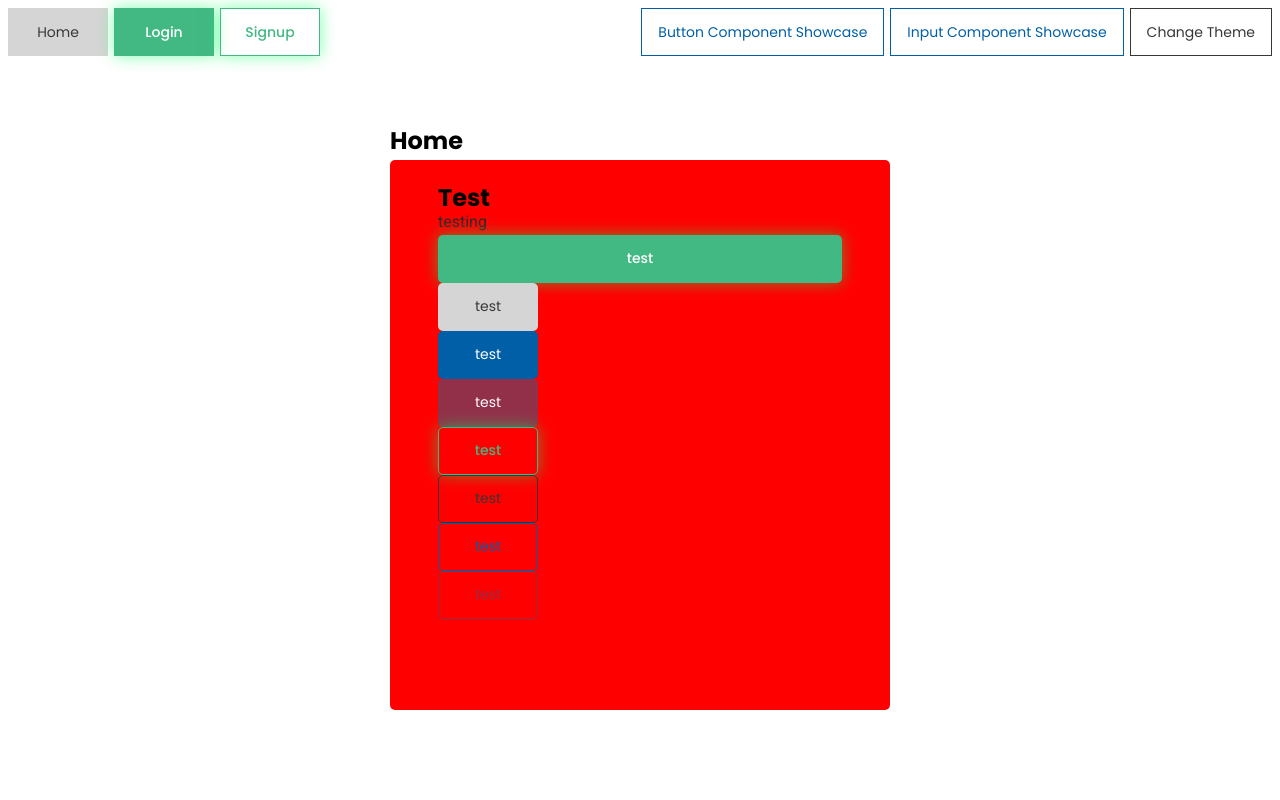
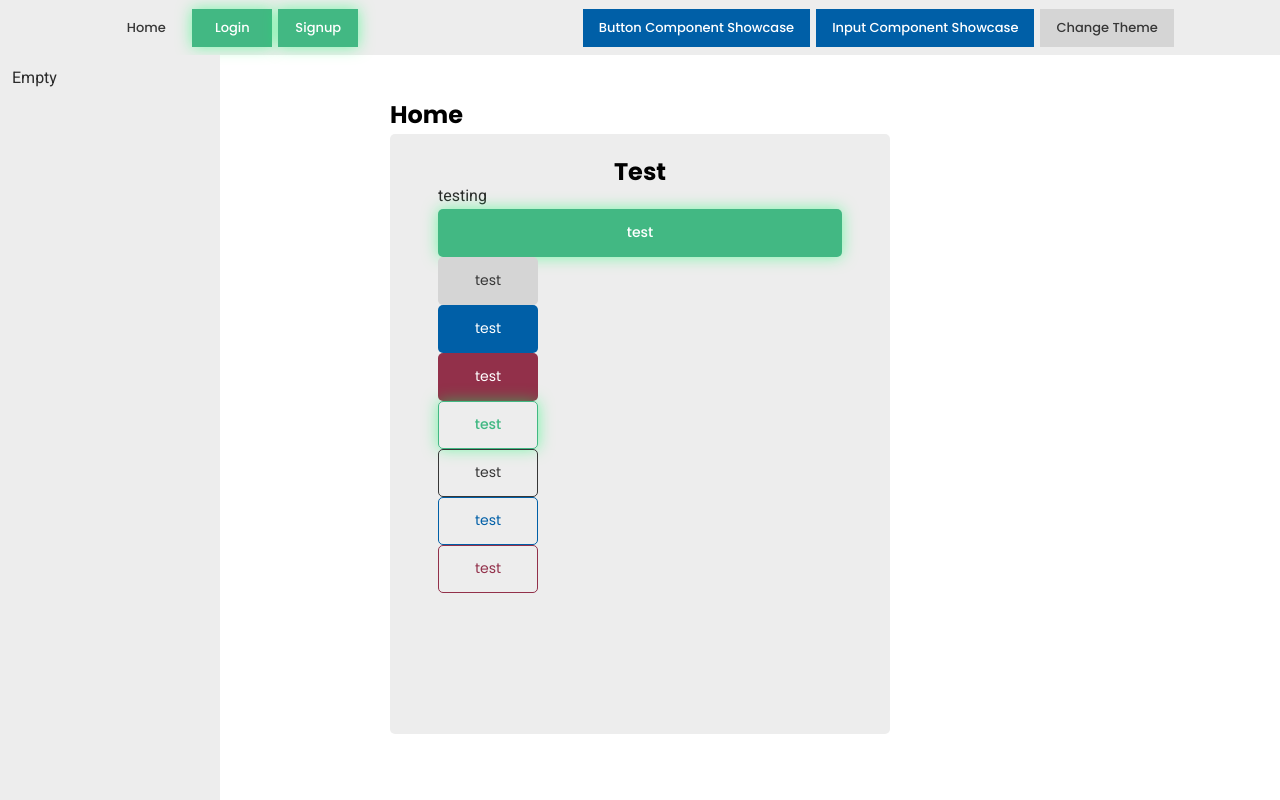
Before and after one commit to Fanoflix/fatefy, a Vue app: page / in a window 1280 px wide. Built offline with nearby package versions, Linux system fonts and the light colour scheme.

Commit message:
Navbar component complete.
Important TODO:
Fix button scss for .dark mode

```diff
--- a/src/App.vue
+++ b/src/App.vue
@@ -1,55 +1,6 @@
 <template>
-  <div class="nav">
-    <div class="left">
-      <FButton
-        type="secondary"
-        label="Home"
-        size="md"
-        @click="$router.push('/')"
-      />
-
-      <FButton
-        type="primary"
-        label="Login"
-        size="md"
-        @click="$router.push('/login')"
-      />
-
-      <FButton
-        type="primary"
-        label="Signup"
-        outlined
-        size="md"
-        @click="$router.push('/signup')"
-      />
-    </div>
-
-    <div class="right">
-      <FButton
-        type="important"
-        label="Button Component Showcase"
-        outlined
-        size="md"
-        @click="$router.push('/buttonShowcase')"
-      />
-
-      <FButton
-        type="important"
-        label="Input Component Showcase"
-        outlined
-        size="md"
-        @click="$router.push('/inputShowcase')"
-      />
-
-      <f-button
-        type="secondary"
-        size="md"
-        outlined
-        label="Change Theme"
-        @click="changeTheme"
-      />
-    </div>
-  </div>
+  <FNavbar />
+  <FSidebar />
 
   <div class="current-view">
     <RouterView />
@@ -57,18 +8,15 @@
 </template>
 
 <script setup>
-import FButton from "./components/button/FButton.vue";
 import { RouterView } from "vue-router";
 import { useThemeStore } from "./stores/theme.js";
 import { onBeforeMount } from "vue";
-
-// TODO: Extract this snippet wherever you implement the 'Switch Theme' button
+import FNavbar from "./components/navbar/FNavbar.vue";
+import FSidebar from "./components/sidebar/FSidebar.vue";
 
 const themeStore = useThemeStore();
 let body = document.querySelector("body");
-// const { isDark } = storeToRefs(themeStore);
-// const { changeTheme } = mapActions(useThemeStore, ["changeTheme"]);
-const { changeTheme, setIsDark } = themeStore; // same thing as the above line
+const { setIsDark } = themeStore; // same thing as the above line
 
 onBeforeMount(() => {
   let storedIsDark = JSON.parse(localStorage.getItem("isDark"));
@@ -86,8 +34,6 @@ themeStore.$subscribe((_, state) => {
     body.classList.remove("dark");
   }
 });
-
-// TODO =========================================== END ===========
 </script>
 
 <style lang="scss">
--- a/src/assets/base-styling.scss
+++ b/src/assets/base-styling.scss
@@ -77,7 +77,7 @@
 
     #app {
       margin: 0 auto;
-      padding: $global-padding;
+      // padding: $global-padding;
 
       font-weight: normal;
     }
--- a/src/assets/variables.scss
+++ b/src/assets/variables.scss
@@ -2,6 +2,7 @@
 $global-padding: 8px;
 $global-border-size: 1px;
 $global-border-radius: 5px;
+$global-aesthetic-margin: 6px;
 
 // ____> Color Palette
 $gray: #fafafa;
@@ -46,6 +47,8 @@ $color-border-dark-2: #858585;
 $color-background: $background-white;
 $color-background-soft: $white-soft;
 $color-background-mute: $white-mute;
+$card-bg-color-light: #ededed;
+$card-bg-color-dark: #252525;
 
 $color-border-important: $important;
 $color-border: $color-border-light-1;
@@ -74,6 +77,12 @@ $label-dark: #4f4f4f;
 $text-and-bg-trans-time: 0.35s;
 $element-trans-time: $text-and-bg-trans-time - 0.1s;
 
+// _____> Components Specific
+
+/*
+  Navigation Panel
+*/
+$nav-height: 55px;
 
 /*
   Scrollbar
@@ -108,7 +117,13 @@ $input-success-shadow-dark: inset 0px 0px 15px -8px $success-dark;
 */
 $container-default-padding: 12px;
 // light
-$container-bg-color-light: #ededed;
+$container-bg-color-light: $card-bg-color-light;
 
 // dark
-$container-bg-color-dark: rgb(37, 37, 37);
+$container-bg-color-dark: $card-bg-color-dark;
+
+/*
+! z-indexex
+*/
+
+$z-top: 100;
--- a/src/components/button/FButton.vue
+++ b/src/components/button/FButton.vue
@@ -8,10 +8,11 @@
       {
         rounded: rounded,
         outlined: outlined,
+        transparent: transparent,
         caps: caps,
+        expanded: expanded,
         dark: isDark,
         disabled: isDisabled,
-        expanded: expanded,
       },
     ]"
   >
@@ -50,11 +51,15 @@ const props = defineProps({
     type: Boolean,
     default: false,
   },
-  caps: {
+  outlined: {
     type: Boolean,
     default: false,
   },
-  outlined: {
+  transparent: {
+    type: Boolean,
+    default: false,
+  },
+  caps: {
     type: Boolean,
     default: false,
   },
@@ -88,7 +93,8 @@ export default {
 
 // base button styling: width, height (for sm, md, lg)
 button {
-  transition: color $element-trans-time, background-color $element-trans-time;
+  transition: filter $element-trans-time, color $element-trans-time,
+    background-color $element-trans-time;
   display: flex;
   align-items: center;
   justify-content: center;
@@ -114,27 +120,32 @@ button {
 
   padding: 0px 16px;
   font-size: 14px;
+
+  &.transparent {
+    background: transparent;
+    border: none;
+  }
 }
 
 // ____> TYPES <primary, secondary (dark/light), danger>
 .primary {
   background: $primary;
   font-weight: 500;
-  &:not(.disabled) {
+  &:not(.dark, .disabled) {
     box-shadow: 0px 0px 15px rgba(0, 255, 98, 0.5);
   }
 
-  &.dark:not(.disabled) {
-    box-shadow: 0px 0px 15px rgba(0, 187, 255, 0.2);
-  }
+  // &.dark:not(.disabled) {
+  //   box-shadow: 0px 0px 15px rgba(0, 187, 255, 0.2);
+  // }
 
   &.primary:not(.dark, .outlined) {
     color: $color-background;
   }
 
-  &.primary.dark:not(.outlined) {
-    color: $color-background-dark;
-  }
+  // &.dark:not(.outlined) {
+  //   color: $color-background-dark;
+  // }
 }
 
 .danger {
@@ -147,10 +158,10 @@ button {
   color: $secondary-dark;
 }
 
-.secondary.dark {
-  background: $secondary-dark;
-  color: $secondary-light;
-}
+// .secondary.dark {
+//   background: $secondary-dark;
+//   color: $secondary-light;
+// }
 
 .important {
   background: $important;
@@ -231,11 +242,11 @@ button {
   color: $important;
 }
 
-.outlined.secondary.dark {
-  background: transparent;
-  border: $global-border-size solid $secondary-light;
-  color: $secondary-light;
-}
+// .outlined.secondary.dark {
+//   background: transparent;
+//   border: $global-border-size solid $secondary-light;
+//   color: $secondary-light;
+// }
 
 .outlined:not(.disabled, .dark) {
   &:hover {
@@ -244,12 +255,12 @@ button {
   }
 }
 
-.outlined.dark:not(.disabled) {
-  &:hover {
-    background: $btn-hover-light-2;
-    filter: none;
-  }
-}
+// .outlined.dark:not(.disabled) {
+//   &:hover {
+//     background: $btn-hover-light-2;
+//     filter: none;
+//   }
+// }
 
 .disabled {
   opacity: 0.3;
@@ -259,4 +270,18 @@ button {
     filter: none;
   }
 }
+
+.dark {
+  button {
+    &.primary {
+      &:not(.disabled) {
+        box-shadow: 0px 0px 15px rgba(0, 187, 255, 0.2);
+      }
+
+      &:not(.outlined) {
+        color: $color-background-dark;
+      }
+    }
+  }
+}
 </style>
--- a/src/components/container/FContainer.vue
+++ b/src/components/container/FContainer.vue
@@ -29,6 +29,10 @@ const props = defineProps({
   heading: {
     type: String,
     default: null,
+  },
+  headingCenter: {
+    type: Boolean,
+    default: false,
   },
   emptyText: {
     type: String,
@@ -107,8 +111,8 @@ const containerClasses = computed(() => {
 
 const cssProps = computed(() => {
   return {
-    "--width": props.width + "px",
-    "--height": props.height + "px",
+    "--width": props.width,
+    "--height": props.height,
   };
 });
 
@@ -167,6 +171,8 @@ const cssProps = computed(() => {
 
   .heading {
     height: 30px;
+    align-self: center;
+    justify-self: center;
   }
 }
 
--- /dev/null
+++ b/src/components/navbar/FNavbar.vue
@@ -0,0 +1,99 @@
+<template>
+  <section class="navbar">
+    <div class="left">
+      <FButton
+        type="secondary"
+        label="Home"
+        size="sm"
+        transparent
+        @click="$router.push('/')"
+      />
+
+      <FButton
+        type="primary"
+        label="Login"
+        size="sm"
+        @click="$router.push('/login')"
+      />
+
+      <FButton
+        type="primary"
+        label="Signup"
+        size="sm"
+        @click="$router.push('/signup')"
+      />
+    </div>
+
+    <div class="right">
+      <FButton
+        type="important"
+        label="Button Component Showcase"
+        size="sm"
+        @click="$router.push('/buttonShowcase')"
+      />
+
+      <FButton
+        type="important"
+        label="Input Component Showcase"
+        size="sm"
+        @click="$router.push('/inputShowcase')"
+      />
+
+      <f-button
+        type="secondary"
+        size="sm"
+        label="Change Theme"
+        @click="changeTheme"
+      />
+    </div>
+  </section>
+</template>
+
+<script setup>
+import FButton from "../button/FButton.vue";
+import { useThemeStore } from "../../stores/theme.js";
+
+const themeStore = useThemeStore();
+const { changeTheme } = themeStore; // same thing as the above line
+</script>
+
+<style scoped lang="scss">
+@import "@/assets/variables.scss";
+.navbar {
+  z-index: $z-top;
+  position: sticky;
+  top: 0;
+
+  display: flex;
+  justify-content: space-around;
+  width: 100%;
+  height: $nav-height;
+  background-color: $card-bg-color-light;
+
+  .left {
+    display: flex;
+    align-items: center;
+    justify-content: center;
+
+    button {
+      margin-right: $global-aesthetic-margin;
+    }
+  }
+
+  .right {
+    display: flex;
+    align-items: center;
+    justify-content: center;
+
+    button {
+      margin-left: $global-aesthetic-margin;
+    }
+  }
+}
+
+.dark {
+  .navbar {
+    background-color: $card-bg-color-dark;
+  }
+}
+</style>
--- /dev/null
+++ b/src/components/sidebar/FSidebar.vue
@@ -0,0 +1,20 @@
+<template>
+  <FContainer width="220" height="100vh" class="side-bar"></FContainer>
+</template>
+
+<script setup>
+import FContainer from "../container/FContainer.vue";
+</script>
+
+<style scoped lang="scss">
+@import "@/assets/variables.scss";
+.side-bar {
+  z-index: $z-top;
+  position: fixed;
+  top: $nav-height;
+  left: 0;
+
+  width: 220px;
+  height: 100vh;
+}
+</style>
--- a/src/views/ButtonsShowcase.vue
+++ b/src/views/ButtonsShowcase.vue
@@ -74,6 +74,20 @@
       <f-button disabled outlined type="important" label="Important" />
       <f-button disabled outlined type="danger" label="Danger" />
     </div>
+
+    <br />
+    <h3>Caps</h3>
+
+    <div>
+      <f-button caps size="sm" label="Primary" />
+      <f-button type="secondary" caps size="md" label="Secondary" />
+      <f-button type="important" caps size="lg" label="Important" />
+      <f-button type="danger" rounded caps size="lg" label="Danger" />
+      <f-button label="Primary" caps size="sm" outlined />
+      <f-button type="secondary" caps size="md" outlined label="Secondary" />
+      <f-button type="important" caps size="lg" outlined label="Important" />
+      <f-button type="danger" rounded caps size="lg" outlined label="Danger" />
+    </div>
   </section>
 </template>
 
--- a/src/views/HomeView.vue
+++ b/src/views/HomeView.vue
@@ -4,8 +4,9 @@
     <FContainer
       heading="Test"
       padding="3"
-      width="500"
-      height="550"
+      width="500px"
+      height="600px"
+      heading-center
       rounded
       wrap
       class="test"
@@ -35,6 +36,5 @@ import { ref } from "vue";
 
 <style lang="scss" scoped>
 .test {
-  background: red                   ;
 }
 </style>
```
